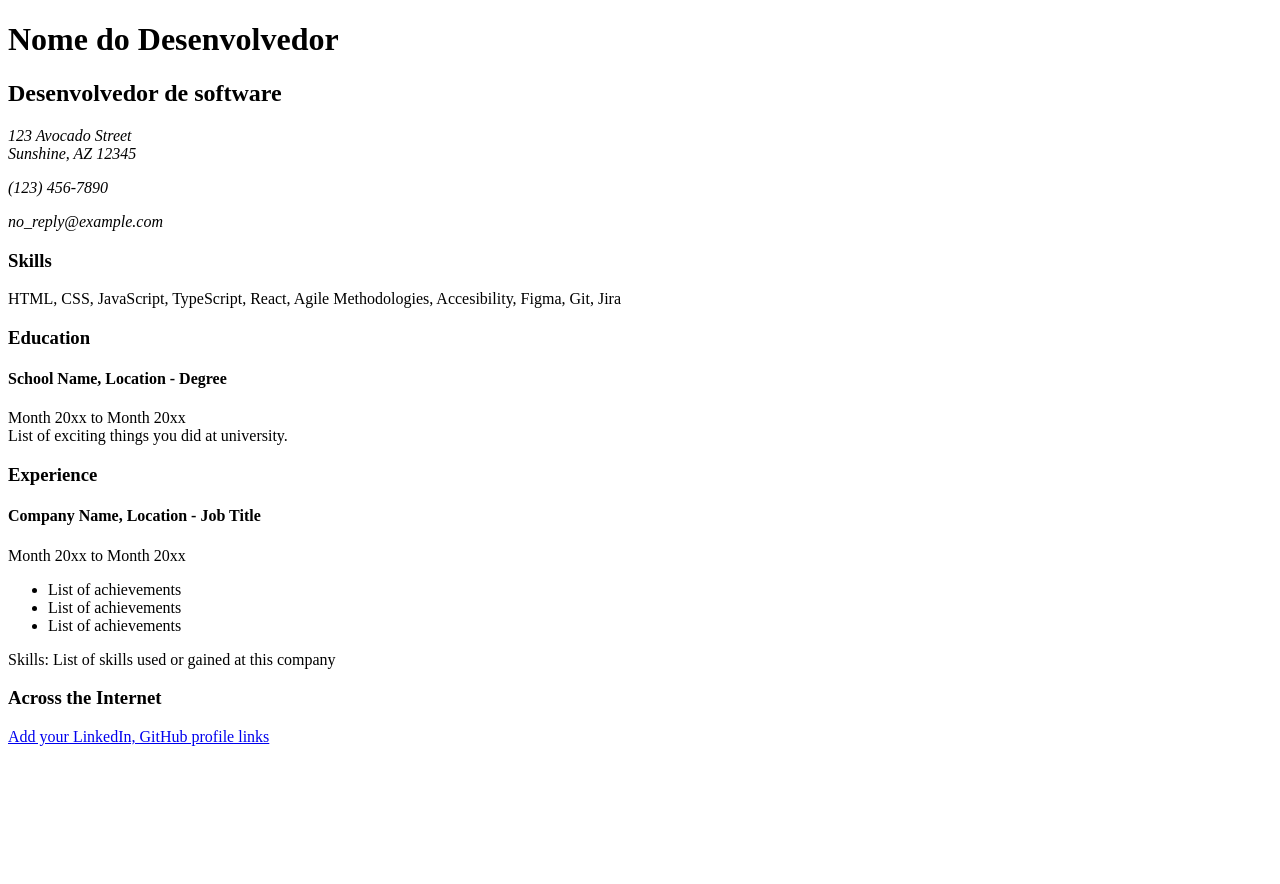
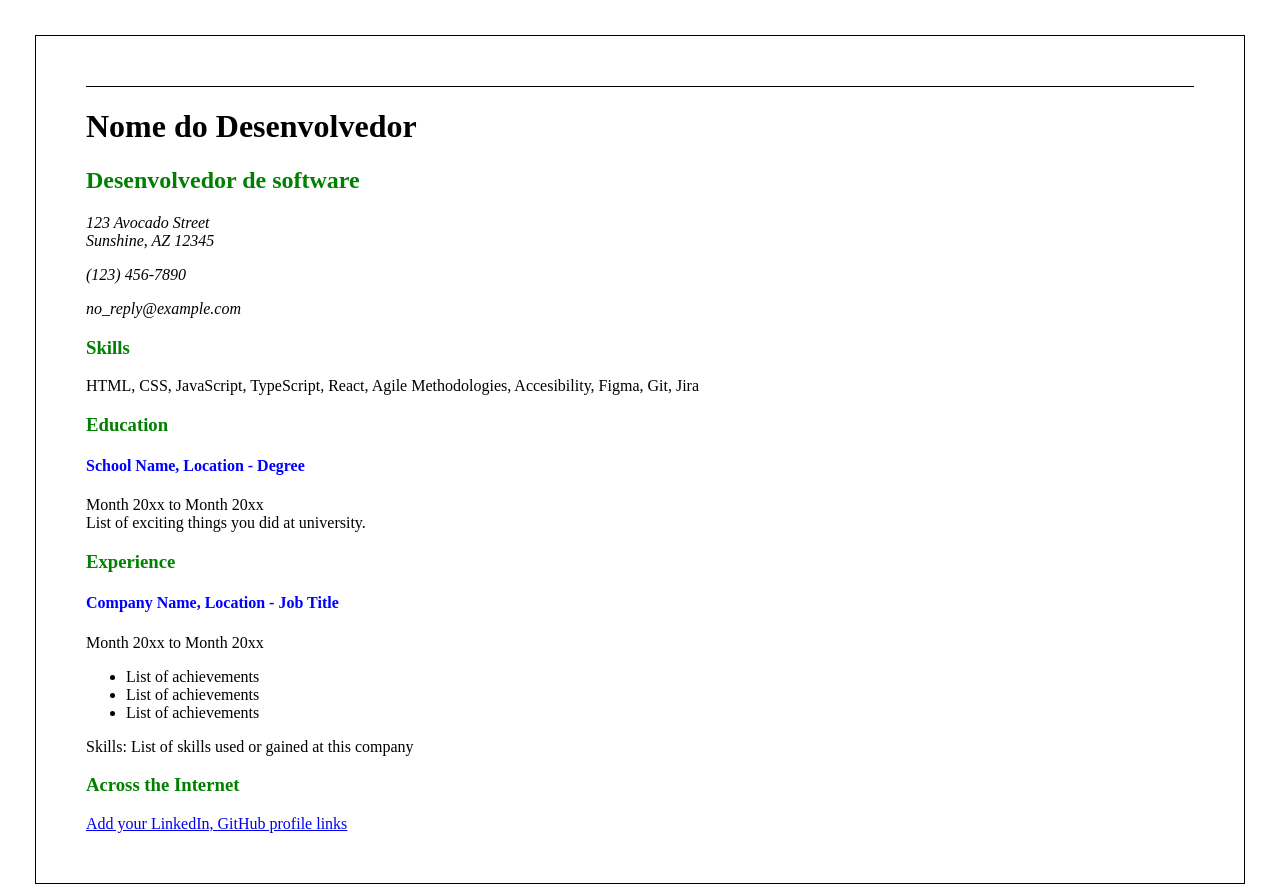
Before and after one commit to CincoFolha/page-cv, a plain HTML site: page public/index.html in a window 1280 px wide. Before the commit the page ends 800 px from the top, so only its background shows below. Drawn offline with Linux system fonts and the light colour scheme.

Commit message:
adicionando style com css

```diff
--- /dev/null
+++ b/public/css/style.css
@@ -0,0 +1,19 @@
+
+body {
+  margin: 35px;
+  padding: 50px;
+  border: 1px solid black;
+}
+
+header {
+  border-top: 1px solid black;
+  border-size: 60px;
+}
+
+.section-title, h2 {
+  color: green;
+}
+
+h4 {
+  color: blue;
+}
--- a/public/index.html
+++ b/public/index.html
@@ -4,6 +4,7 @@
     <meta charset="UTF-8" />
     <meta name="viewport" content="width=device-width, initial-scale=1.0" />
     <title>Pedro Henrique - Desenvolvedor de software</title>
+    <link href="css/style.css" rel="stylesheet"/>
     <!-- SEO Meta Tags -->
     <meta name="description" content="Simples pagine de curriculo para Desenvolvedor." />
     <meta name="keywords" content="Frontend Developer, HTML, CSS, JavaScript, Resume, Web Development"/>
```
